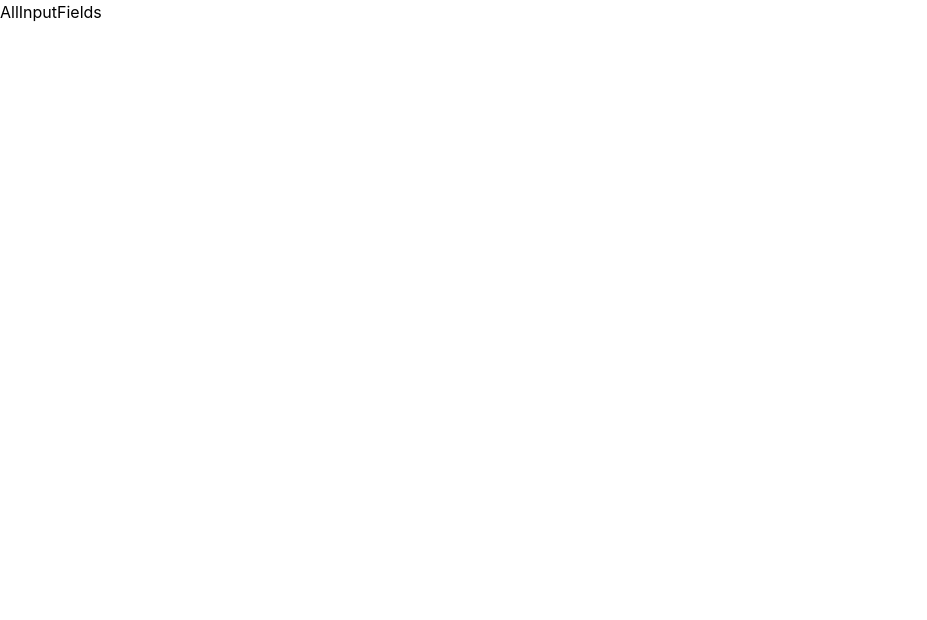
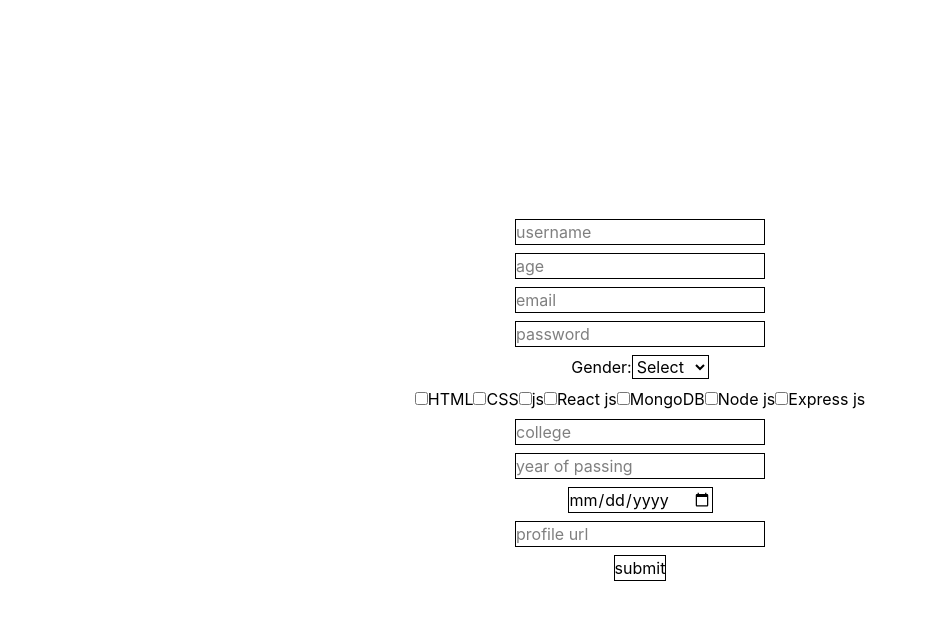
Before and after one commit to omjyotiprakash/reactconcepts, a React (Vite) app: page / in a window 1280 px wide. Shown: the top 620 px of the page, without its empty margins (0-927 px from the left). Built offline with nearby package versions, Linux system fonts and the light colour scheme; the HTML template or start-up script is replaced by a standard one.

Commit message:
Initial commit

```diff
--- a/src/topics/controlledform/AllInputFields.jsx
+++ b/src/topics/controlledform/AllInputFields.jsx
@@ -1,7 +1,68 @@
+import { useState } from "react"
+
 const AllInputFields = () => {
+  const [form, setForm] = useState({
+    username: "",
+    age: "",
+    email: "",
+    password: "",
+    gender: "",
+    skills: [],
+    college: "",
+    yop: "",
+    dob: "",
+    profile: ""
+  })
+
+  const allSkills = ["HTML", "CSS", "js", "React js", "MongoDB", "Node js", "Express js"]
+
+  const {username, age, email, password, gender, skills, college, yop, dob, profile} = form
+
+  const handleForm = (e) => {
+    e.preventDefault()
+    console.log(form)
+  }
+
+  const handleChange = (e) => {
+    const { name, value } = e.target
+    setForm({ ...form, [name]: value })
+  }
+
+
+
   return (
-    <div>
-      AllInputFields
+    <div className="w-screen h-screen flex items-center justify-center">
+      <form className="flex items-center flex-col gap-2" onSubmit={handleForm}>
+        <input className="border" type="text" name="username" placeholder="username" value={username} onChange={handleChange} />
+        <input className="border" type="number" name="age" placeholder="age" value={age} onChange={handleChange} />
+        <input className="border" type="email" name="email" placeholder="email" value={email} onChange={handleChange} />
+        <input className="border" type="password" name="password" placeholder="password" value={password} onChange={handleChange} />
+
+        <div>
+          <label htmlFor="gender">Gender:</label>
+          <select id="gender" name="gender" className="border" value={gender} onChange={handleChange}>
+            <option value="">Select</option>
+            <option value="Male">Male</option>
+            <option value="Female">Female</option>
+            <option value="Others">Others</option>
+          </select>
+        </div>
+        <div>
+          {
+            allSkills.map((ele) => {
+              return (
+                <label key={ele}>
+                  <input type="checkbox" value={ele} checked={skills.includes(ele)}/>{ele}</label>
+              )
+            })
+          }
+        </div>
+        <input className="border" type="text" name="college" placeholder="college" value={college} onChange={handleChange} />
+        <input className="border" type="number" name="yop" placeholder="year of passing" value={yop} onChange={handleChange} />
+        <input className="border" type="date" name="dob" value={dob} onChange={handleChange} />
+        <input className="border" type="text" name="profile" placeholder="profile url" value={profile} onChange={handleChange} />
+        <button type="submit" className="border">submit</button>
+      </form>
     </div>
   )
 }
```
Also changed, not shown: 1 other file (tests, documents, lock files or other folders).
